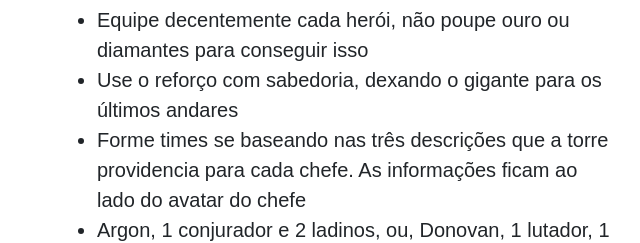
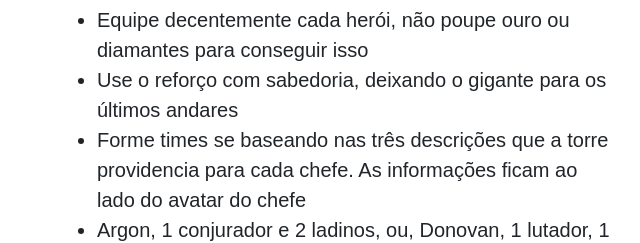
Before and after one commit to EleazarFreitas/brasil-pe-herois-dicas, a plain HTML site: page index.html in a window 1280 px wide. Shown: the part 2293-2536 px from the top of the page, 302-942 px from the left. Drawn offline with Linux system fonts and the light colour scheme.

Commit message:
Update index.html

```diff
--- a/index.html
+++ b/index.html
@@ -108,7 +108,7 @@
           <h6 class="fs-2 pb-3">Torre dos Titãs</h6>
           <ul class="text-start">
             <li class="lead">Equipe decentemente cada herói, não poupe ouro ou diamantes para conseguir isso</li>
-            <li class="lead">Use o reforço com sabedoria, dexando o gigante para os últimos andares</li>
+            <li class="lead">Use o reforço com sabedoria, deixando o gigante para os últimos andares</li>
             <li class="lead">Forme times se baseando nas três descrições que a torre providencia para cada chefe. As informações ficam ao lado do
             avatar do chefe</li>
             <li class="lead">Argon, 1 conjurador e 2 ladinos, ou, Donovan, 1 lutador, 1 conjurador e 1 ladino, são ótimas opções de times para
```
